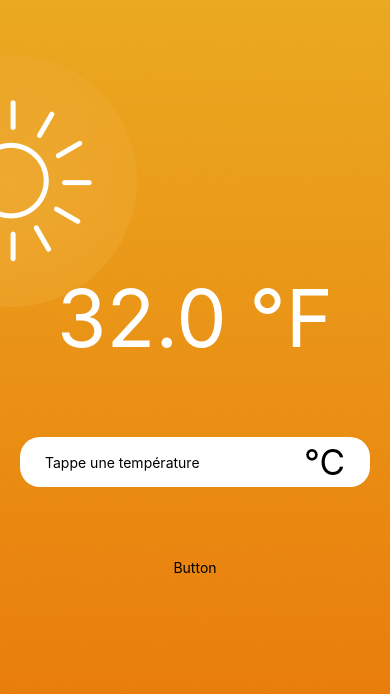
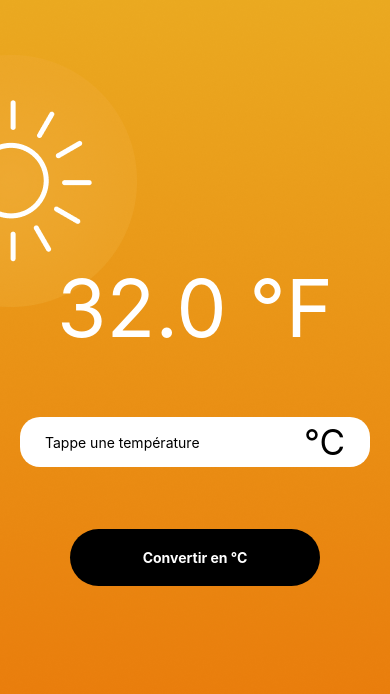
Before and after one commit to jcamsler/react-native-temp, a React Native app: screen / in a window 390 px wide. Shown: the top 694 px of the page. Built offline with nearby package versions, Linux system fonts and the light colour scheme.

Commit message:
Ajout bouton

```diff
--- a/App.js
+++ b/App.js
@@ -9,6 +9,7 @@ import {
   getOppositUnit,
   convertTemperatureTo,
 } from "./services/temperature-services";
+import { ButtonConvert } from "./components/ButtonConvert/ButtonConvert";
 
 export default function App() {
   const [inputValue, setInputValue] = useState(DEFAULT_TEMPERATURE);
@@ -35,9 +36,15 @@ export default function App() {
         <InputTemperature
           onChangeText={setInputValue}
           defaultValue={DEFAULT_TEMPERATURE}
+          unit={currentUnit}
         />
         <View>
-          <Text>Button</Text>
+          <ButtonConvert
+            onPress={() => {
+              setCurrentUnit(oppositeUnit);
+            }}
+            unit={currentUnit}
+          />
         </View>
       </View>
     </ImageBackground>
--- /dev/null
+++ b/components/ButtonConvert/ButtonConvert.jsx
@@ -0,0 +1,9 @@
+import { Text, TouchableOpacity } from "react-native";
+import { s } from "./ButtonConvert.style";
+export function ButtonConvert({ onPress, unit }) {
+  return (
+    <TouchableOpacity onPress={onPress} style={s.button}>
+      <Text style={s.text}>Convertir en {unit}</Text>
+    </TouchableOpacity>
+  );
+}
--- /dev/null
+++ b/components/ButtonConvert/ButtonConvert.style.js
@@ -0,0 +1,18 @@
+import { StyleSheet } from "react-native";
+
+const s = StyleSheet.create({
+  button: {
+    backgroundColor: "black",
+    paddingHorizontal: 40,
+    paddingVertical: 20,
+    borderRadius: 30,
+    width: 250,
+  },
+  text: {
+    alignSelf: "center",
+    color: "white",
+    fontWeight: "bold",
+  },
+});
+
+export { s };
--- a/components/InputTemperature/InputTemperature.jsx
+++ b/components/InputTemperature/InputTemperature.jsx
@@ -1,7 +1,7 @@
 import { Text, TextInput, View } from "react-native";
 import { s } from "./InputTemperature.style.js";
 
-export function InputTemperature({ defaultValue, onChangeText }) {
+export function InputTemperature({ defaultValue, onChangeText, unit }) {
   return (
     <View style={s.container}>
       <TextInput
@@ -11,7 +11,7 @@ export function InputTemperature({ defaultValue, onChangeText }) {
         maxLength={4}
         onChangeText={onChangeText}
       />
-      <Text style={s.unit}>°C</Text>
+      <Text style={s.unit}>{unit}</Text>
     </View>
   );
 }
```
